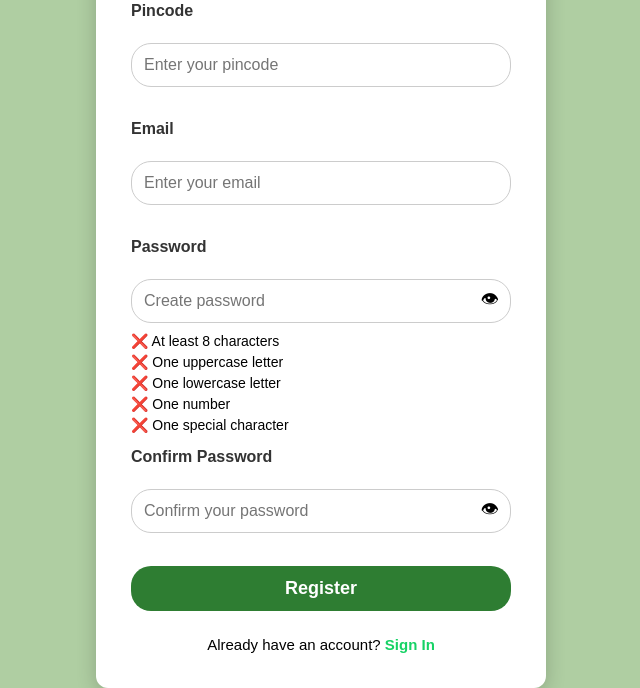
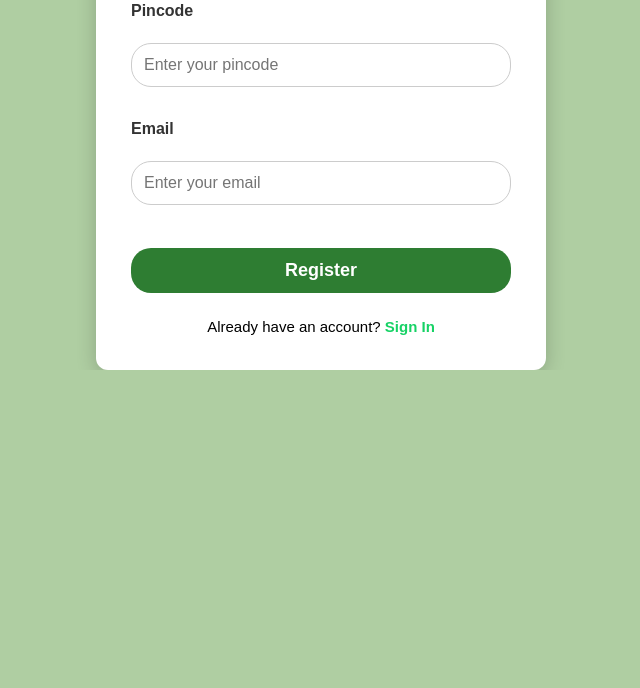
Before and after one commit to yadamgopikrishna/AgriSeed, a Flask app: page /register in a window 1280 px wide. Shown: the part 690-1378 px from the top of the page, without its empty margins (319-959 px from the left). After the commit the page ends 1060 px from the top, so only its background shows below. Run offline with Flask 3, Linux system fonts and the light colour scheme; some libraries are stand-ins or nearby versions.

Commit message:
password removed

```diff
--- a/templates/register.html
+++ b/templates/register.html
@@ -37,33 +37,6 @@
             <label for="email">Email</label><br>
             <input type="email" id="email" name="email" placeholder="Enter your email" required><br><br>
 
-            <label for="password">Password</label><br>
-            <div class="password-box">
-                <input type="password" id="password" name="password" placeholder="Create password" required>
-                <span id="togglePassword">👁</span>
-            </div>
-            <p id="strength"></p>
-            <div id="password-rules">
-
-                <p id="length-rule">❌ At least 8 characters</p>
-
-                <p id="uppercase-rule">❌ One uppercase letter</p>
-
-                <p id="lowercase-rule">❌ One lowercase letter</p>
-
-                <p id="number-rule">❌ One number</p>
-
-                <p id="special-rule">❌ One special character</p>
-
-            </div>
-
-            <label for="confirm_password">Confirm Password</label><br>
-            <div class="password-box">
-                <input type="password" id="confirm_password" name="confirm_password" placeholder="Confirm your password"
-                    required>
-                <span id="toggleConfirmPassword">👁</span>
-            </div>
-            <p id="confirm-message"></p>
 
             <button type="submit">Register</button>
 
```
